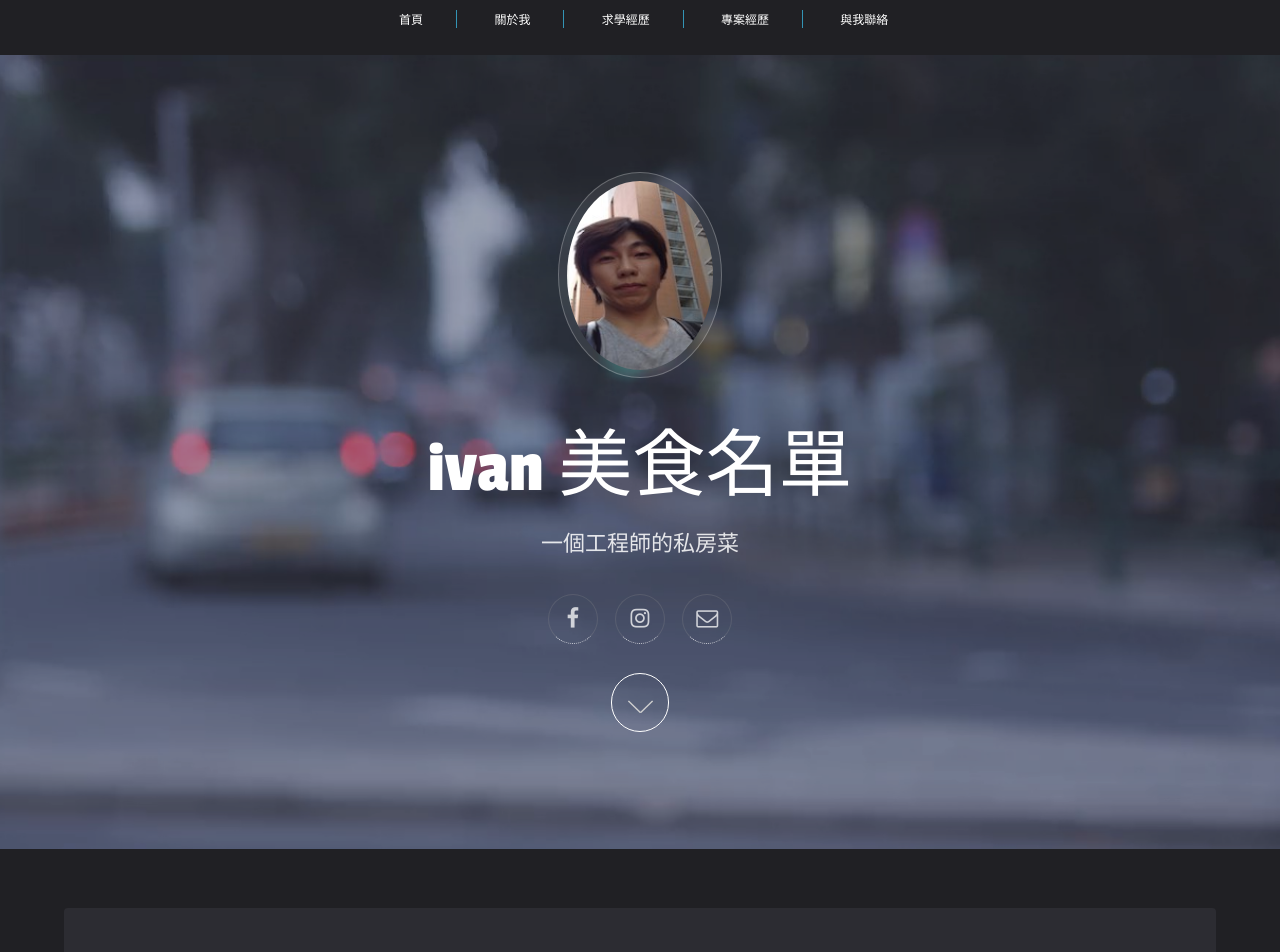
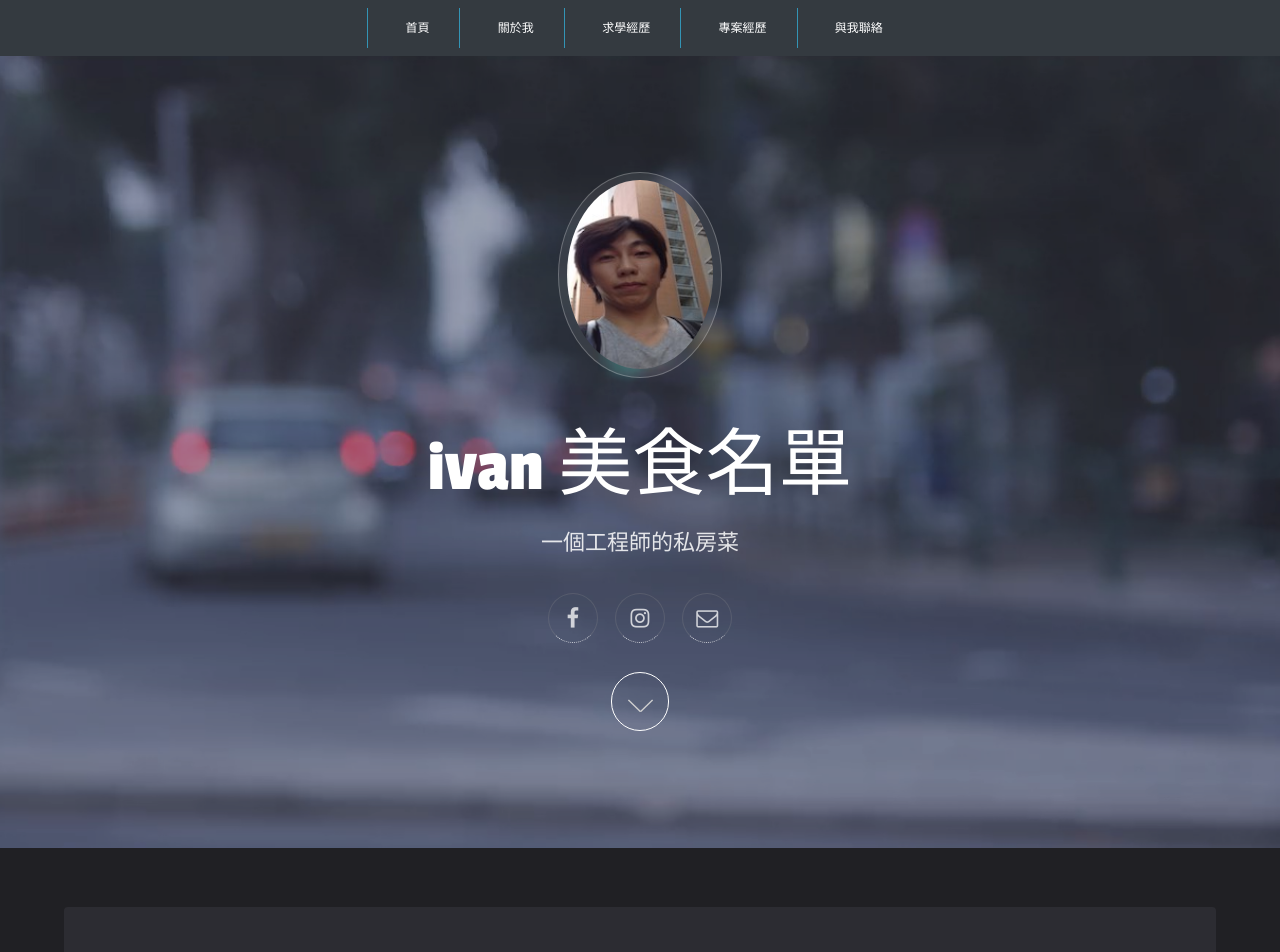
Before and after one commit to rc1021/mysite-suyu, a Django app: page / in a window 1280 px wide. Shown: the top 952 px of the page. Run offline with Django 3.2, Linux system fonts and the light colour scheme; data comes from the database, SQL or seed files in the repository; some libraries are stand-ins or nearby versions.

Commit message:
使用 bootstrap 4 navbar 讓選單處於置頂狀態

```diff
--- a/blog/static/css/main.css
+++ b/blog/static/css/main.css
@@ -1436,30 +1436,17 @@
 				width: 10em;
 			}
 
-#menu {
-	width: 1200px;
-	height: 55px;
-	margin: 0px auto;
-	padding: 0px;
+.navbar-fixed {
+	padding-top: 3.4rem;
 }
 
-#menu ul {
-	margin: 0;
-	padding: 10px 0px 0px 0px;
-	list-style: none;
-	line-height: normal;
-	text-align: center;
+#menu {
+	width: 100%;
 }
 
 #menu li {
-	display: inline-block;
 	border-left: 1px solid #3394B5;
 }
-
-	#menu li:first-child
-	{
-		border-left: none;
-	}
 
 #menu a {
 	display: block
--- a/blog/templates/home.html
+++ b/blog/templates/home.html
@@ -8,19 +8,28 @@
     <title>ivan 美食名單</title>
     <meta charset="utf-8" />
     <meta name="viewport" content="width=device-width, initial-scale=1" />
+    <link rel="stylesheet" href="https://maxcdn.bootstrapcdn.com/bootstrap/4.0.0/css/bootstrap.min.css" integrity="sha384-Gn5384xqQ1aoWXA+058RXPxPg6fy4IWvTNh0E263XmFcJlSAwiGgFAW/dAiS6JXm" crossorigin="anonymous">
     <link rel="stylesheet" href="{% static 'css/main.css' %}" />
 
+    <script src="https://code.jquery.com/jquery-3.3.1.slim.min.js" integrity="sha384-q8i/X+965DzO0rT7abK41JStQIAqVgRVzpbzo5smXKp4YfRvH+8abtTE1Pi6jizo" crossorigin="anonymous"></script>
+    <script src="https://cdnjs.cloudflare.com/ajax/libs/popper.js/1.14.3/umd/popper.min.js" integrity="sha384-ZMP7rVo3mIykV+2+9J3UJ46jBk0WLaUAdn689aCwoqbBJiSnjAK/l8WvCWPIPm49" crossorigin="anonymous"></script>
+    <script src="https://stackpath.bootstrapcdn.com/bootstrap/4.1.1/js/bootstrap.min.js" integrity="sha384-smHYKdLADwkXOn1EmN1qk/HfnUcbVRZyYmZ4qpPea6sjB/pTJ0euyQp0Mk8ck+5T" crossorigin="anonymous"></script>
 </head>
-<body id="top">
-<div id="menu" class="container">
-		<ul>
-			<li class="current_page_item"><a href="#" accesskey="1" title="">首頁</a></li>
-			<li><a href="#" accesskey="1" title="">關於我</a></li>
-			<li><a href="#" accesskey="2" title="">求學經歷</a></li>
-			<li><a href="#" accesskey="3" title="">專案經歷</a></li>
-			<li><a href="#" accesskey="4" title="">與我聯絡</a></li>
-		</ul>
-	</div>
+<body id="top" class="navbar-fixed">
+<nav class="navbar navbar-expand-lg navbar-dark bg-dark fixed-top" id="menu">
+  <button class="navbar-toggler" type="button" data-toggle="collapse" data-target="#navbarTogglerDemo03" aria-controls="navbarTogglerDemo03" aria-expanded="false" aria-label="Toggle navigation">
+    <span class="navbar-toggler-icon"></span>
+  </button>
+  <div class="navbar-collapse collapse justify-content-center" id="navbarTogglerDemo03">
+    <ul class="navbar-nav">
+        <li class="nav-item active"><a class="nav-link" href="#">首頁</a></li>
+        <li class="nav-item"><a class="nav-link" href="#">關於我</a></li>
+        <li class="nav-item"><a class="nav-link" href="#">求學經歷</a></li>
+        <li class="nav-item"><a class="nav-link" href="#">專案經歷</a></li>
+        <li class="nav-item"><a class="nav-link" href="#">與我聯絡</a></li>
+    </ul>
+  </div>
+</nav>
 <!-- Banner -->
 			<!--
 				To use a video as your background, set data-video to the name of your video without
```
